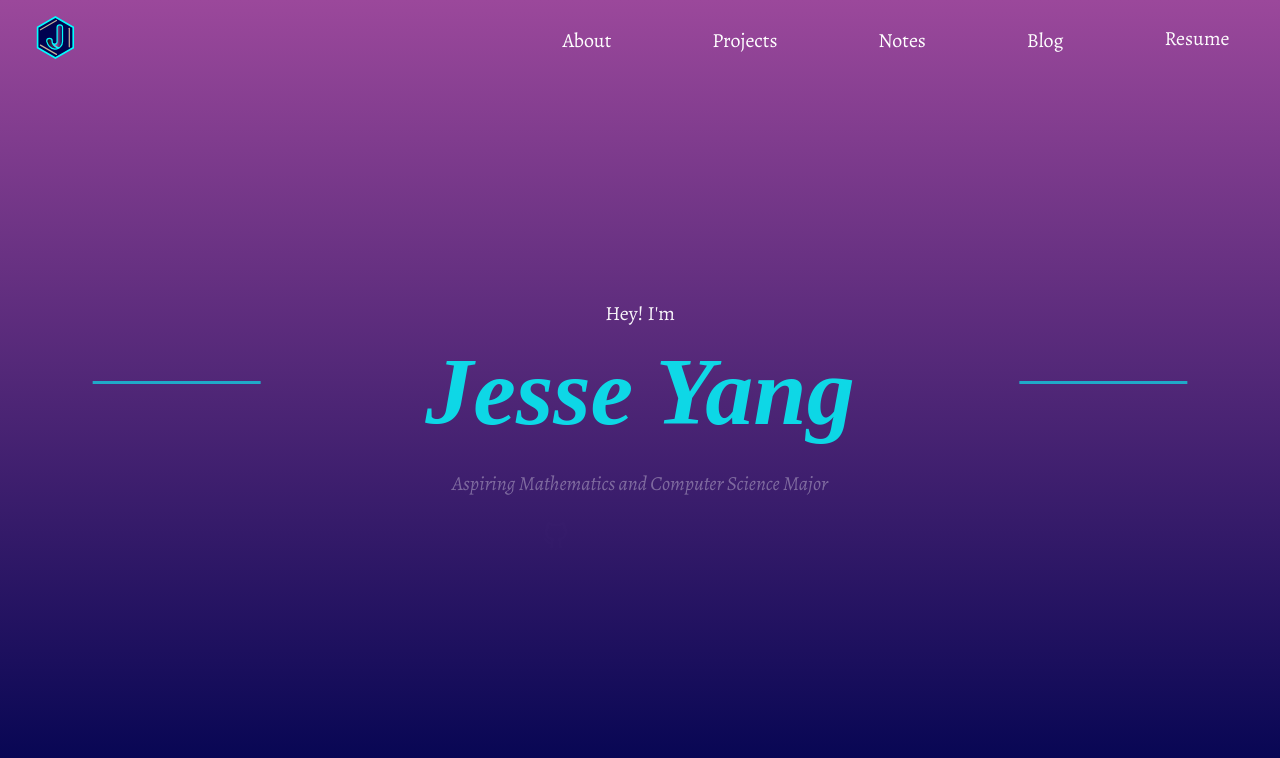
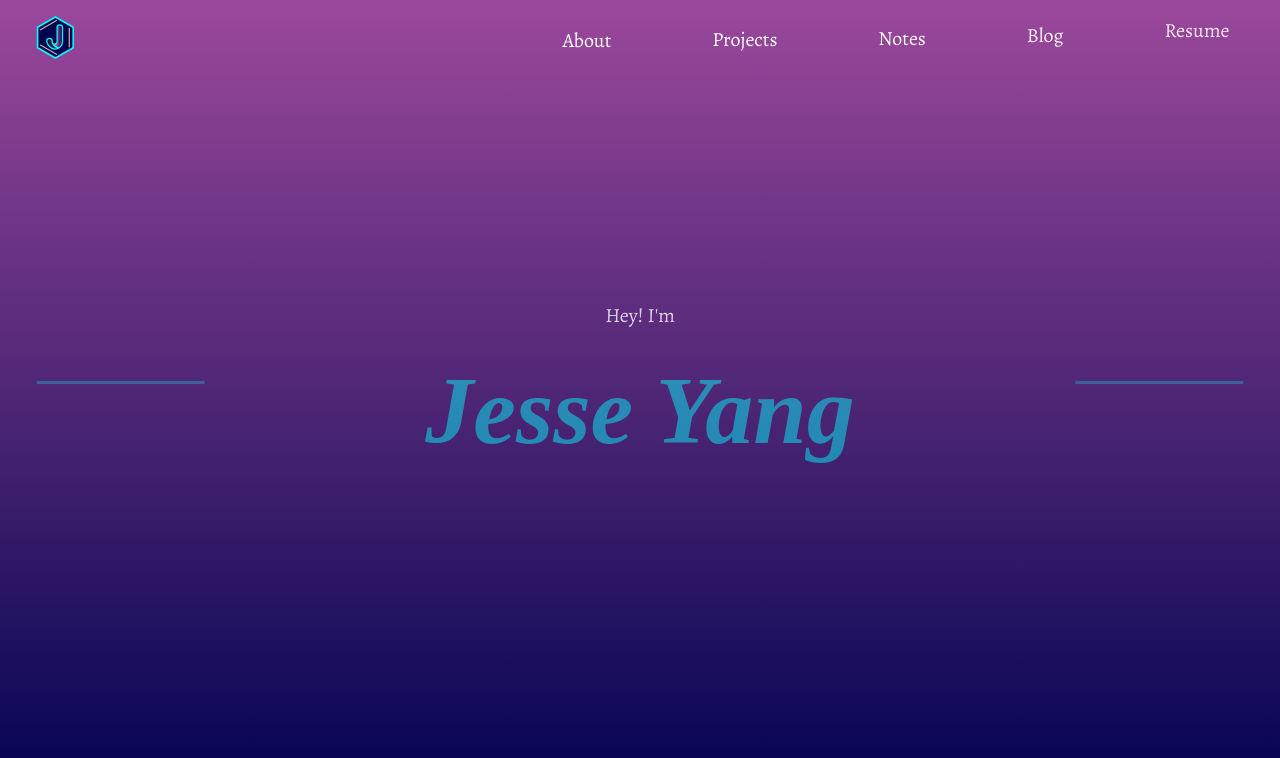
Before and after one commit to jesseyang432/jesseyang432.github.io, a React (Create React App) app: page / in a window 1280 px wide. Shown: the top 758 px of the page. Built offline with nearby package versions, Linux system fonts and the light colour scheme; a web font is replaced by a local one.

Commit message:
Home-height-load to 16s (no idea why it's doing this to me)

```diff
--- a/src/components/pages/_Home.scss
+++ b/src/components/pages/_Home.scss
@@ -1,5 +1,5 @@
 .Home-PageContainer {
-	animation: Home-page-load ease 5.5s, Home-height-load ease 5.5s;
+	animation: Home-height-load 16s ease;
 	animation-fill-mode: forwards;
 	background: repeating-linear-gradient(
 		$purpureus,
@@ -48,10 +48,10 @@
 @keyframes Home-height-load {
 	from {
 		height: 100vh;
-		overflow: hidden;
+		overflow-y: hidden;
 	}
 	to {
 		height: auto;
-		overflow: auto;
+		overflow-y: auto;
 	}
 }
--- a/src/components/styles.css
+++ b/src/components/styles.css
@@ -1,8 +1,8 @@
 @import url("https://fonts.googleapis.com/css2?family=Merriweather:ital,wght@0,300;0,400;0,700;0,900;1,300;1,400;1,700;1,900&display=swap");
 @import url("https://fonts.googleapis.com/css2?family=Alegreya:ital,wght@0,400;0,500;0,700;0,800;0,900;1,400;1,500;1,700;1,800;1,900&family=Arizonia&family=Great+Vibes&family=Yellowtail&display=swap");
 .Home-PageContainer {
-  -webkit-animation: Home-page-load ease 5.5s, Home-height-load ease 5.5s;
-          animation: Home-page-load ease 5.5s, Home-height-load ease 5.5s;
+  -webkit-animation: Home-height-load 16s ease;
+          animation: Home-height-load 16s ease;
   -webkit-animation-fill-mode: forwards;
           animation-fill-mode: forwards;
   background: repeating-linear-gradient(#9b489b, #000350 800px, #000350 800px, #9b489b 1600px);
@@ -66,22 +66,22 @@
 @-webkit-keyframes Home-height-load {
   from {
     height: 100vh;
-    overflow: hidden;
+    overflow-y: hidden;
   }
   to {
     height: auto;
-    overflow: auto;
+    overflow-y: auto;
   }
 }
 
 @keyframes Home-height-load {
   from {
     height: 100vh;
-    overflow: hidden;
+    overflow-y: hidden;
   }
   to {
     height: auto;
-    overflow: auto;
+    overflow-y: auto;
   }
 }
 
```
Also changed, not shown: 2 other files (tests, documents, lock files or other folders).
